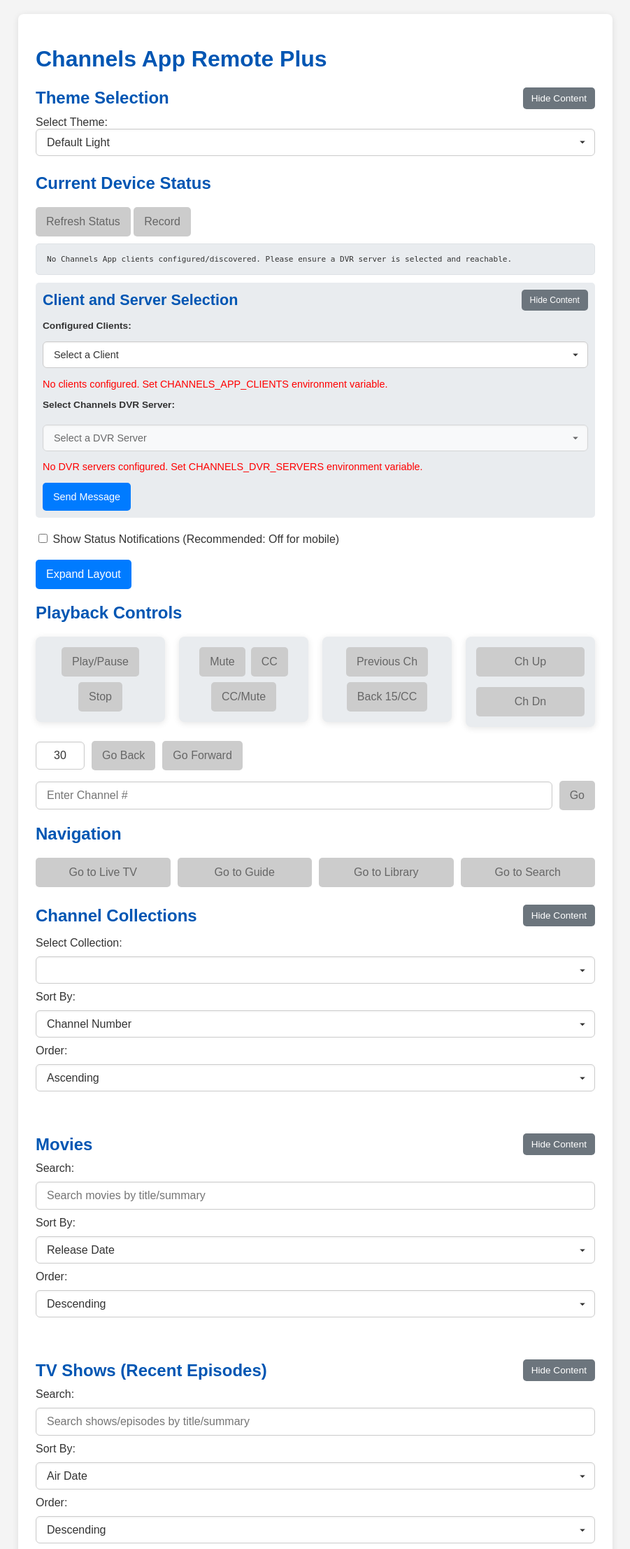
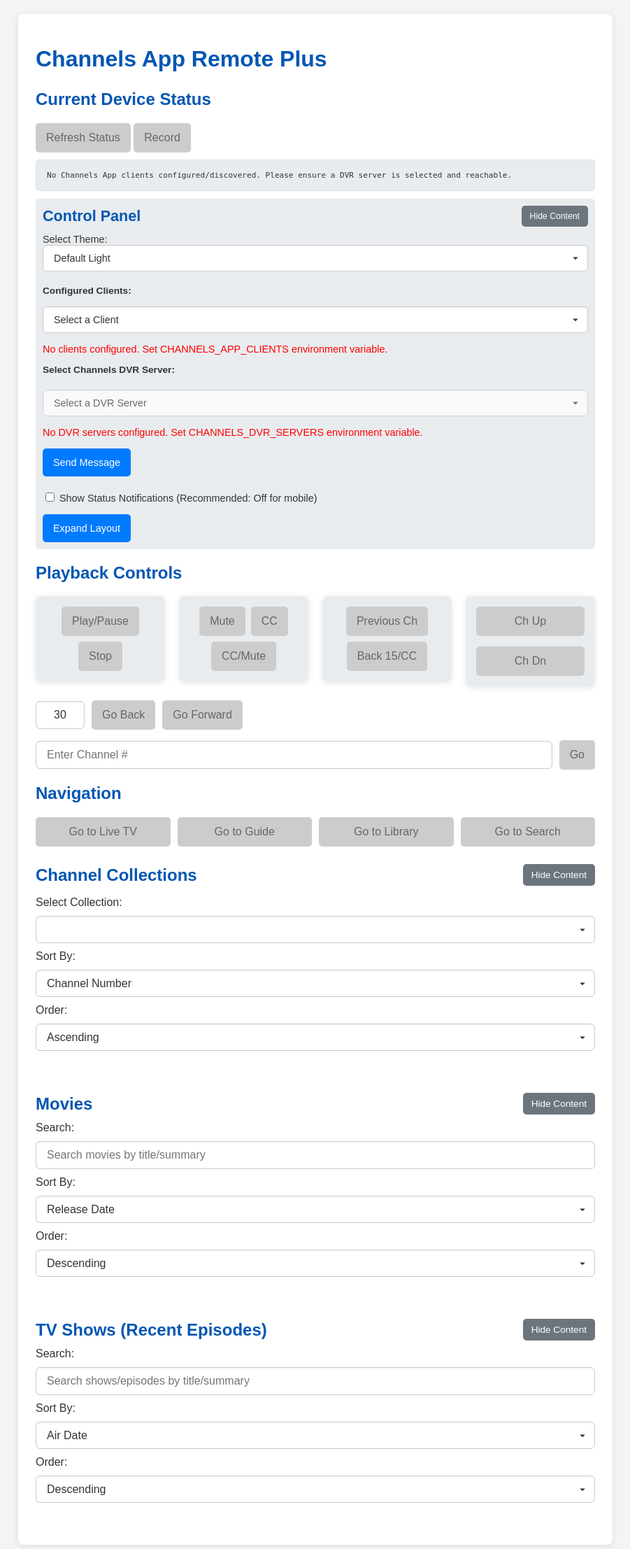
Before and after one commit to nuken/channels-app-remote-plus, a Flask app: page / in a window 1280 px wide. Shown: the top 2214 px of the page at 70% size, without its empty margins (189-1090 px from the left). Run offline with Flask 3, Linux system fonts and the light colour scheme; lists and menus that the app fills with data are empty.

Commit message:
UI Improvements

```diff
--- a/app/static/js/script.js
+++ b/app/static/js/script.js
@@ -7,7 +7,7 @@
 const nowPlayingDisplay = document.getElementById('now-playing-display');
 const controlButtons = document.querySelectorAll('.control-button');
 const themeSelect = document.getElementById('theme-select');
-const dvrServerIpDisplay = document.getElementById('dvr-server-ip-display');
+// const dvrServerIpDisplay = document.getElementById('dvr-server-ip-display'); // Removed from HTML
 const moviesListDiv = document.getElementById('movies-list');
 const episodesListDiv = document.getElementById('episodes-list');
 
@@ -278,10 +278,9 @@
 
     // Load and apply initial visibility states from localStorage
     // console.log("Applying initial section visibility states:");
-    applyInitialSectionVisibility('theme-selection-content');
-    // console.log("Theme section visibility applied.");
-    applyInitialSectionVisibility('client-server-selection-content');
-    // console.log("Client/Server section visibility applied.");
+    // Removed old calls for theme-selection-content and client-server-selection-content
+    applyInitialSectionVisibility('control-panel-content-wrapper'); // NEW: Apply to the combined control panel
+    // console.log("Control Panel section visibility applied.");
     applyInitialSectionVisibility('movies-content-wrapper'); // MODIFIED
     // console.log("Movies section visibility applied.");
     applyInitialSectionVisibility('episodes-content-wrapper'); // MODIFIED
@@ -355,8 +354,8 @@
         selectedDvrServerPort = port;
         localStorage.setItem('lastSelectedDvrServerIpPort', selectedValue);
         // console.log("[DEBUG] selectDvrServer: Saved lastSelectedDvrServerIpPort to localStorage:", selectedValue); // ADDED LOG
-        dvrServerIpDisplay.textContent = `Selected: ${selectedValue}`;
-        dvrServerIpDisplay.style.display = 'inline';
+        // dvrServerIpDisplay.textContent = `Selected: ${selectedValue}`; // REMOVED
+        // dvrServerIpDisplay.style.display = 'inline'; // REMOVED
         showNotification(`DVR Server selected: ${selectedValue}`, false);
 
         // --- NEW: Fetch and populate clients for the selected DVR server ---
@@ -369,8 +368,8 @@
     } else {
         localStorage.removeItem('lastSelectedDvrServerIpPort');
         // console.log("[DEBUG] selectDvrServer: Cleared lastSelectedDvrServerIpPort from localStorage (no DVR server selected)."); // ADDED LOG
-        dvrServerIpDisplay.textContent = 'Not Selected';
-        dvrServerIpDisplay.style.display = 'none';
+        // dvrServerIpDisplay.textContent = 'Not Selected'; // REMOVED
+        // dvrServerIpDisplay.style.display = 'none'; // REMOVED
         moviesListDiv.innerHTML = '<p>Please select a DVR server to load movies.</p>';
         episodesListDiv.innerHTML = '<p>Please select a DVR server to load episodes.</p>';
         showNotification("Please select a DVR server.", true);
@@ -446,7 +445,7 @@
                     toggleControls(false); // Disable controls
                     statusDisplay.innerText = "No eligible client selected/found.";
                     nowPlayingDisplay.classList.add('hidden');
-                    // console.log("[DEBUG] fetchClientsForDvrServer: No eligible clients found, clearing selection."); // ADDED LOG
+                    // console.log("[DEBUG] fetchClientsForDvrServer: No clients found by discovery. Clearing selection."); // ADDED LOG
                 }
             }
 
--- a/app/templates/index.html
+++ b/app/templates/index.html
@@ -28,22 +28,6 @@
     <div class="container">
         <h1>Channels App Remote Plus</h1>
 
-        <div id="theme-selection-section">
-            <div class="section-header">
-                <h2>Theme Selection</h2>
-                <button class="section-toggle-button" onclick="toggleSection('theme-selection-content', this)">Hide Content</button>
-            </div>
-            <div id="theme-selection-content">
-                <label for="theme-select" style="margin-right: 10px;">Select Theme:</label>
-                <select id="theme-select" onchange="applyTheme()">
-                    <option value="default-light">Default Light</option>
-                    <option value="light-purple">Light (Purple Buttons)</option>
-                    <option value="dark-gray">Dark (Gray Buttons)</option>
-                    <option value="dark-green">Dark (Green Buttons)</option>
-                </select>
-            </div>
-        </div>
-
           <div class="status-section" style="margin-bottom: 10px;">
     <h2>Current Device Status</h2>
     <button class="control-button" onclick="getStatus()">Refresh Status</button>
@@ -53,11 +37,22 @@
     <pre id="status-display" style="margin-top: 10px;"></pre>
 </div>
 
-        <div id="client-server-selection-section" class="config-info">
+        <div id="control-panel-section" class="config-info">
             <div class="section-header">
-                <h2>Client and Server Selection</h2>
-                <button class="section-toggle-button" onclick="toggleSection('client-server-selection-content', this)">Hide Content</button>
+                <h2>Control Panel</h2>
+                <button class="section-toggle-button" onclick="toggleSection('control-panel-content-wrapper', this)">Hide Content</button>
             </div>
+            <div id="control-panel-content-wrapper">
+                <div id="theme-selection-content" style="margin-bottom: 20px;">
+                    <label for="theme-select" style="margin-right: 10px;">Select Theme:</label>
+                    <select id="theme-select" onchange="applyTheme()">
+                        <option value="default-light">Default Light</option>
+                        <option value="light-purple">Light (Purple Buttons)</option>
+                        <option value="dark-gray">Dark (Gray Buttons)</option>
+                        <option value="dark-green">Dark (Green Buttons)</option>
+                    </select>
+                </div>
+
                 <div id="client-server-selection-content">
                     <p><strong>Configured Clients:</strong></p>
                     <select id="client-select" onchange="selectClient()">
@@ -74,14 +69,13 @@
                         <select id="dvr-server-select" onchange="selectDvrServer()">
                             <option value="">Select a DVR Server</option>
                             {% for server in dvr_servers %}
-                            {# MODIFIED: Value is now IP:Port, display is also IP:Port #}
                                 <option value="{{ server.ip }}:{{ server.port }}">{{ server.ip }}:{{ server.port }}</option>
                             {% endfor %}
                         </select>
                         {% if not dvr_servers_configured %}
                             <p style="color: red;">No DVR servers configured. Set CHANNELS_DVR_SERVERS environment variable.</p>
                         {% endif %}
-                   <div id="dvr-server-ip-display" style="display: none;"></div></p>
+                    </p>
 
                     <div class="col-md-auto d-flex align-items-center" style="margin-top: 15px;">
                         <button class="btn btn-primary" id="sendMessageButton">Send Message</button>
@@ -100,18 +94,17 @@
                         <button class="btn btn-success" id="sendNotificationBtn">Send</button>
                     </div>
                 </div>
-        </div>
 
-        <div style="margin-bottom: 20px;">
+                <div style="margin-top: 20px;">
                     <input type="checkbox" id="enablePopups" checked>
                     <label for="enablePopups">Show Status Notifications (Recommended: Off for mobile)</label>
                 </div>
 
-        {# NEW: Expand button section #}
-        <div style="margin-bottom: 20px;">
+                <div style="margin-top: 15px;">
                     <button id="expandButton">Expand Layout</button>
                 </div>
-
+            </div>
+        </div>
 
         <h2>Playback Controls</h2>
         <div class="playback-controls-container">
```
Lines whose indentation alone changed are shown as unchanged.
